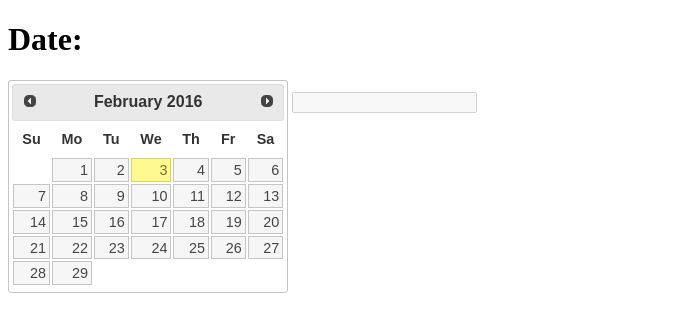
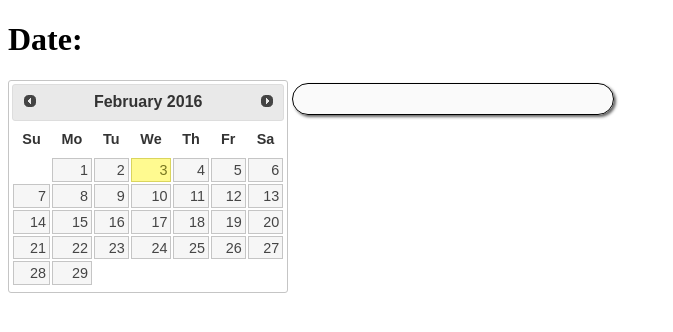
Before and after one commit to stain88/frontend-test, a plain HTML site: page task2/index.html in a window 1280 px wide. Shown: the whole page, without its empty margins (0-673 px from the left). Drawn offline with nearby package versions, Linux system fonts and the light colour scheme.

Commit message:
text box styling

```diff
--- a/task2/styles/main.css
+++ b/task2/styles/main.css
@@ -1,3 +1,15 @@
 #laterdate, #datepicker {
   display: inline-block;
 }
+
+#laterdate {
+  border: 1px solid black;
+  -webkit-border-radius: 20px;
+  -moz-border-radius: 20px;
+  border-radius: 20px;
+  box-shadow: 2px 2px 3px #666;
+  -webkit-box-shadow: 2px 2px 3px #666;
+  -moz-box-shadow: 2px 2px 3px #666;
+  font-size: 24px;
+  padding-left: 8px;
+}
```
